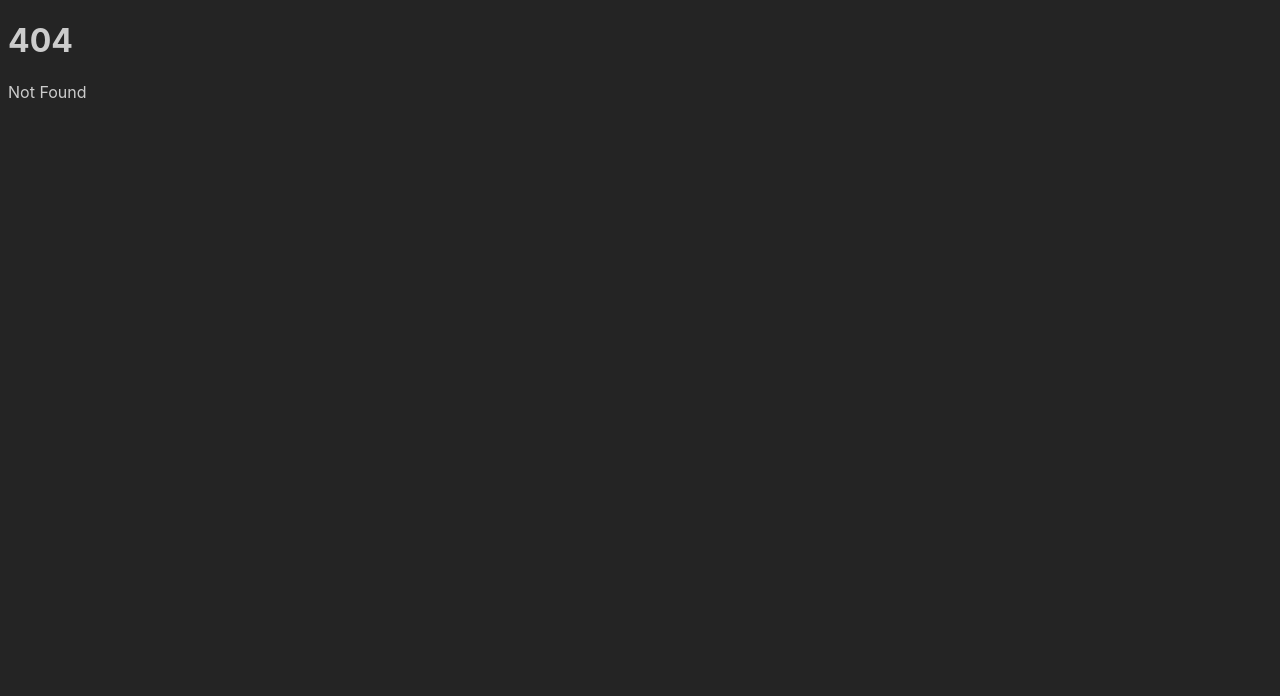
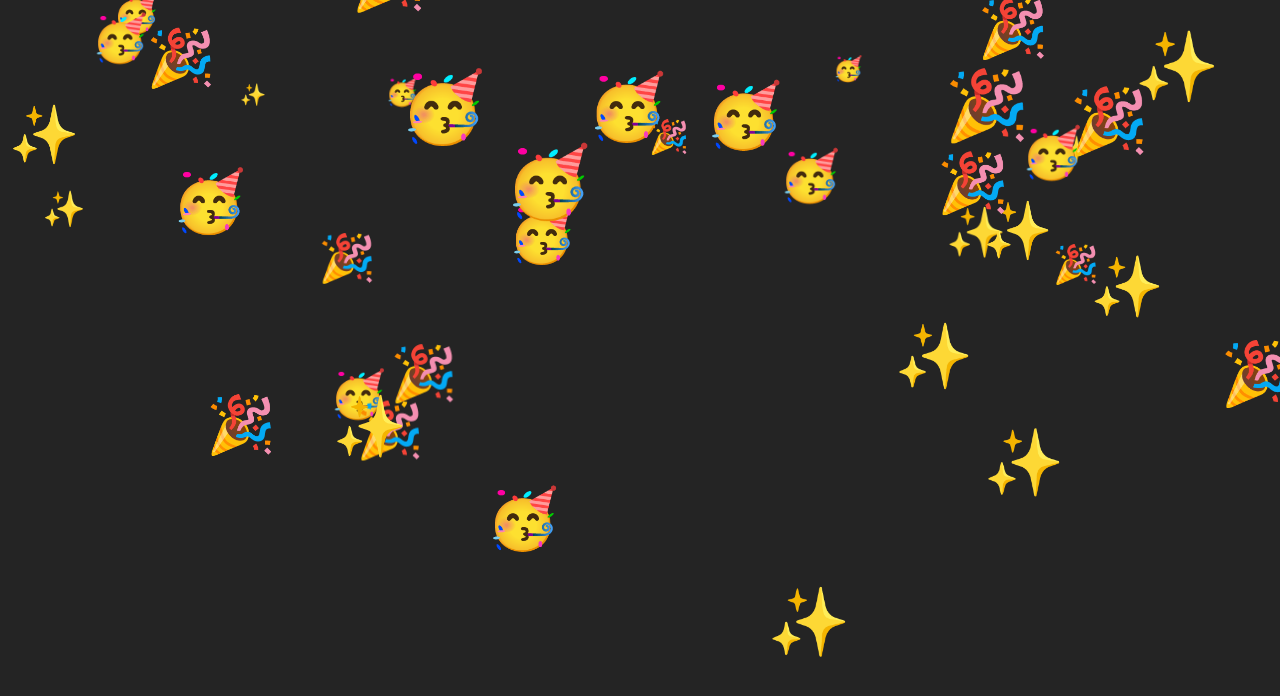
Before and after one commit to thomcleary/learn-svelte, a SvelteKit app in the folder svelte.dev/tutorial/: page /advanced-svelte/next-steps in a window 1280 px wide. Before the commit this address had no page. Shown: the top 696 px of the page. Built offline with nearby package versions, Linux system fonts and the light colour scheme.

Commit message:
svelte.dev tutorial: Part 2 / Next steps

```diff
--- /dev/null
+++ b/svelte.dev/tutorial/src/routes/advanced-svelte/next-steps/+page.svelte
@@ -0,0 +1,51 @@
+<script>
+	import { onMount } from 'svelte';
+
+	let characters = ['🥳', '🎉', '✨'];
+
+	let confetti = new Array(100)
+		.fill()
+		.map((_, i) => {
+			return {
+				character: characters[i % characters.length],
+				x: Math.random() * 100,
+				y: -20 - Math.random() * 100,
+				r: 0.1 + Math.random() * 1
+			};
+		})
+		.sort((a, b) => a.r - b.r);
+
+	onMount(() => {
+		let frame;
+
+		function loop() {
+			frame = requestAnimationFrame(loop);
+
+			confetti = confetti.map((emoji) => {
+				emoji.y += 0.3 * emoji.r;
+				if (emoji.y > 120) emoji.y = -20;
+				return emoji;
+			});
+		}
+
+		loop();
+
+		return () => cancelAnimationFrame(frame);
+	});
+</script>
+
+{#each confetti as c}
+	<span style="left: {c.x}%; top: {c.y}%; transform: scale({c.r})">{c.character}</span>
+{/each}
+
+<style>
+	:global(body) {
+		overflow: hidden;
+	}
+
+	span {
+		position: absolute;
+		font-size: 5vw;
+		user-select: none;
+	}
+</style>
```
